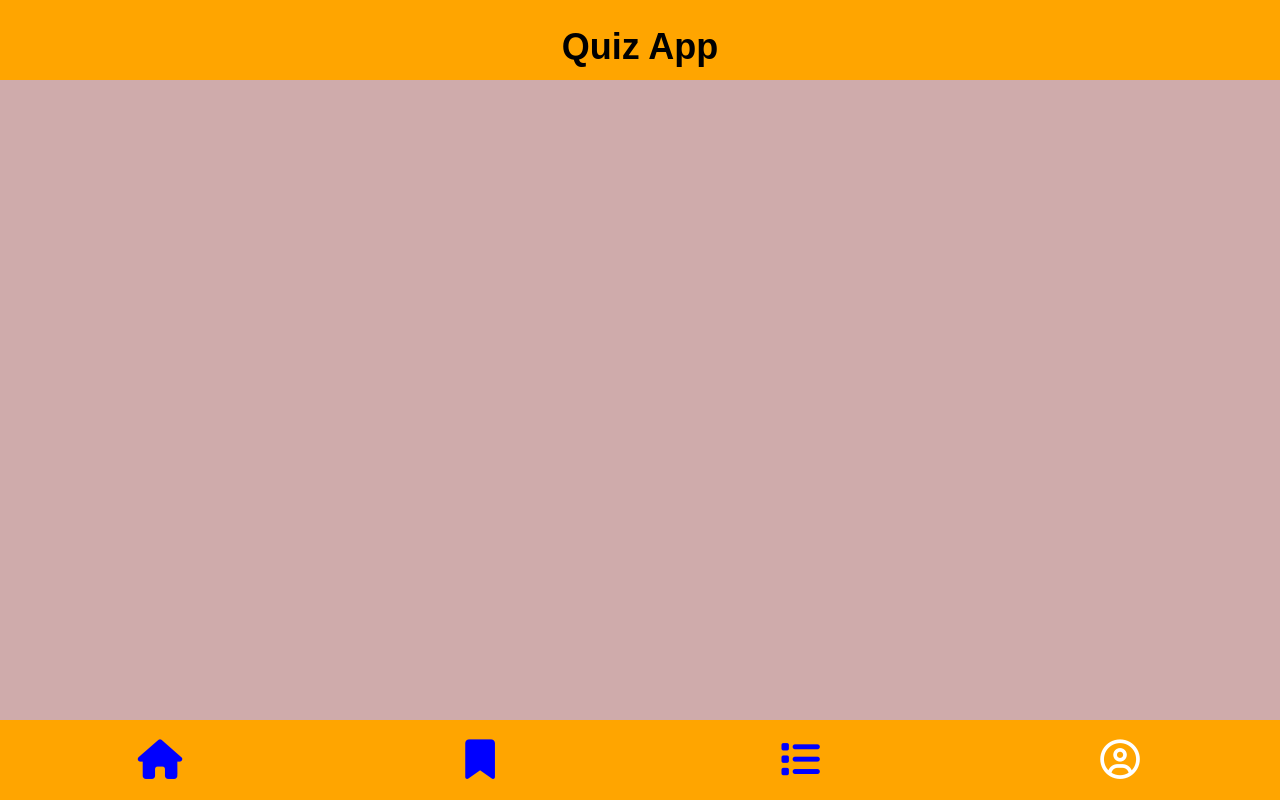
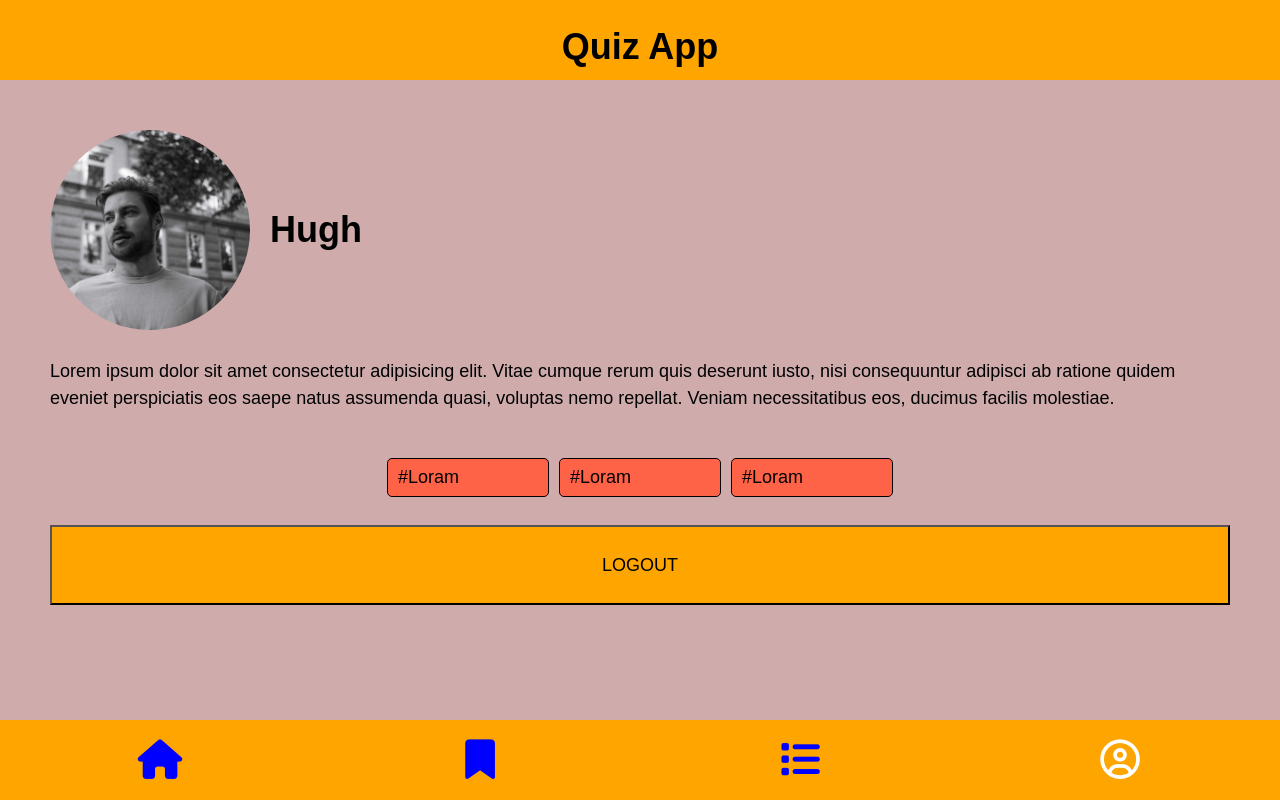
Before and after one commit to hugh-burgess/quiz-app-hugh, a website: page pages/profile.html in a window 1280 px wide. Drawn offline with Linux system fonts and the light colour scheme.

Commit message:
Profile page layout

```diff
--- a/pages/profile.html
+++ b/pages/profile.html
@@ -4,7 +4,7 @@
     <meta charset="UTF-8" />
     <meta name="viewport" content="width=device-width, initial-scale=1.0" />
     <title>Quiz App</title>
-    <link rel="stylesheet" href="/styles/index.css" />
+    <link rel="stylesheet" href="/styles/profile.css" />
     <script
       src="https://kit.fontawesome.com/0a5eba83a2.js"
       crossorigin="anonymous"
@@ -18,7 +18,31 @@
     </header>
 
     <main class="grid-main">
-      <div class="content"></div>
+      <div class="content">
+        <div class="profile-heading">
+          <img
+            src="/images/profile-picture.png"
+            alt="Main Profile Picture"
+            class="profile-picture"
+          />
+          <h1 class="profile-name">Hugh</h1>
+        </div>
+
+        <p class="profile-description">
+          Lorem ipsum dolor sit amet consectetur adipisicing elit. Vitae cumque
+          rerum quis deserunt iusto, nisi consequuntur adipisci ab ratione
+          quidem eveniet perspiciatis eos saepe natus assumenda quasi, voluptas
+          nemo repellat. Veniam necessitatibus eos, ducimus facilis molestiae.
+        </p>
+
+        <ul class="ul-flex content-topics">
+          <li>#Loram</li>
+          <li>#Loram</li>
+          <li>#Loram</li>
+        </ul>
+
+        <button type="button" class="button log-out-button">LOGOUT</button>
+      </div>
     </main>
 
     <footer class="footer">
--- a/styles/profile.css
+++ b/styles/profile.css
@@ -175,3 +175,38 @@ main {
 .current-destination-button > i {
   color: white;
 }
+
+/* Profile Page */
+
+/* Profile div for picture and name */
+
+.profile-heading {
+  align-items: center;
+  display: flex;
+  grid-row: width;
+  grid-column: main;
+}
+
+/* profile picture */
+.profile-picture {
+  height: 25vh;
+  width: 25vh;
+  border-radius: 50%;
+}
+
+.profile-heading > h1 {
+  padding: 0 20px;
+  align-items: center;
+}
+
+/*End of Profile Flex */
+
+.profile-description {
+  height: auto;
+  width: 100%;
+  border-radius: 15px;
+  text-align: start;
+  display: flex;
+  flex-direction: column;
+  position: relative;
+}
```
Also changed, not shown: pages/bookmark.html (+1 -1 lines), pages/create.html (+1 -1 lines), images/profile-picture.png (added).
